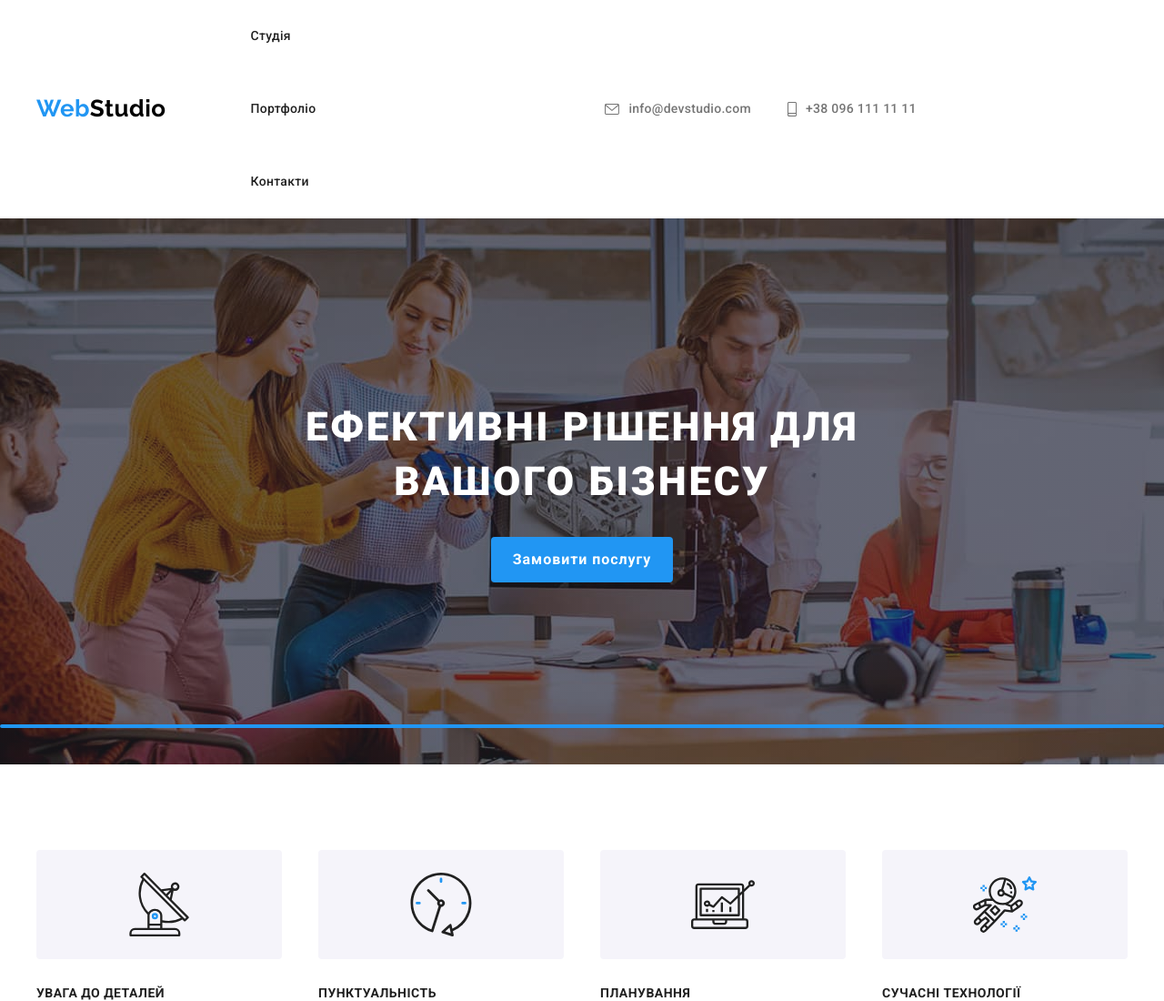
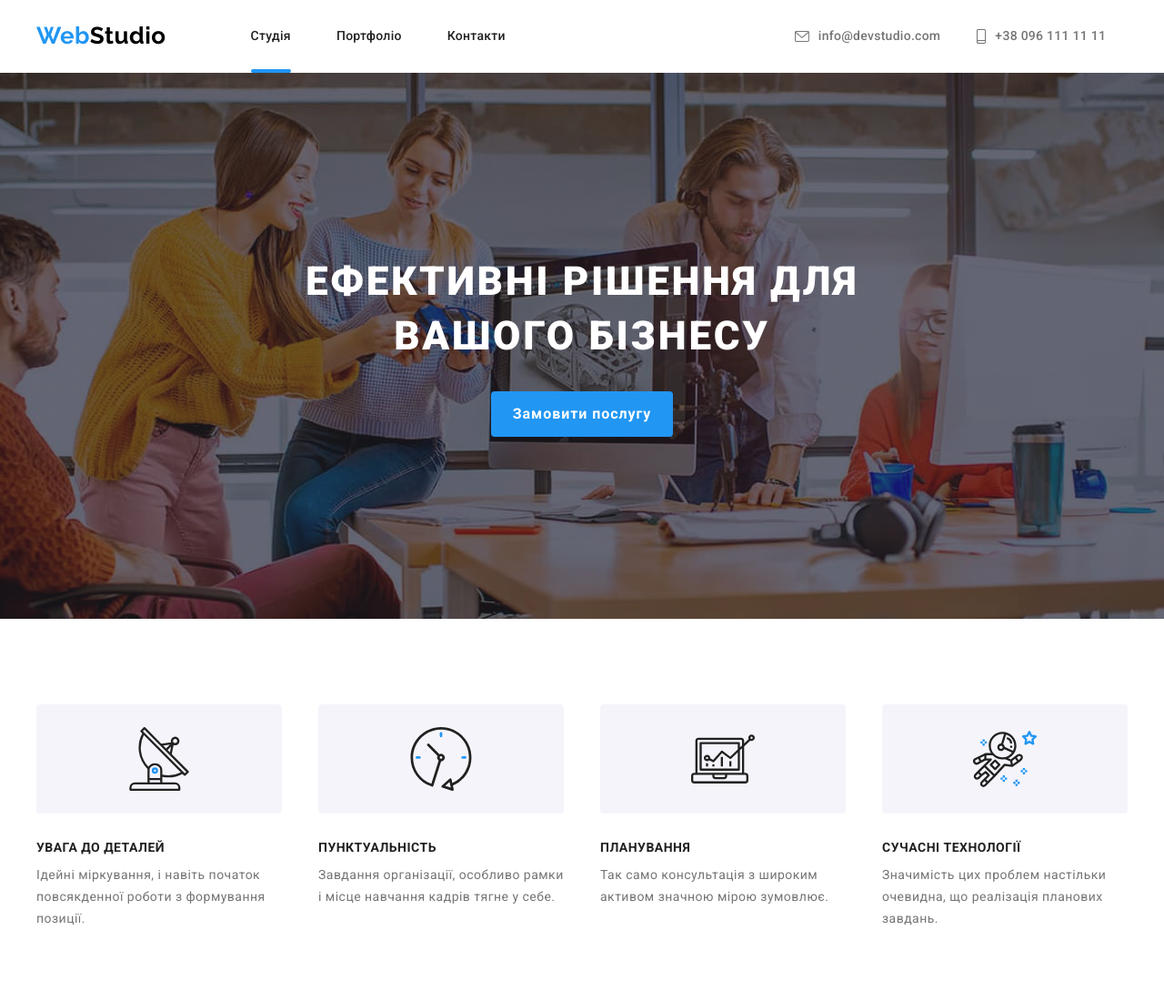
Before and after one commit to Maksym-Zhuravel/goit-markup-hw-07, a plain HTML site: page index.html in a window 1280 px wide. Shown: the top 1100 px of the page at 91% size. Drawn offline with nearby package versions, Linux system fonts and the light colour scheme.

Commit message:
Update index.html

```diff
--- a/index.html
+++ b/index.html
@@ -25,11 +25,11 @@
     <!--Header-->
     <header class="header container">
       <a href="index.html" class="logo"><span class="logo-span">Web</span>Studio</a>
-      <nav class="main-nav">
-        <ul class="header-nav marker">
-          <li class="header-list"><a href="./index.html" class="header-link current">Студія</a></li>
-          <li class="header-list"><a href="./portfolio.html" class="header-link">Портфоліо</a></li>
-          <li class="header-list"><a href="" class="header-link">Контакти</a></li>
+      <nav class="header-nav">
+        <ul class="header-list marker">
+          <li class="header-item"><a href="./index.html" class="header-link current">Студія</a></li>
+          <li class="header-item"><a href="./portfolio.html" class="header-link">Портфоліо</a></li>
+          <li class="header-item"><a href="" class="header-link">Контакти</a></li>
         </ul>
       </nav>
       <div class="header-address">
```
